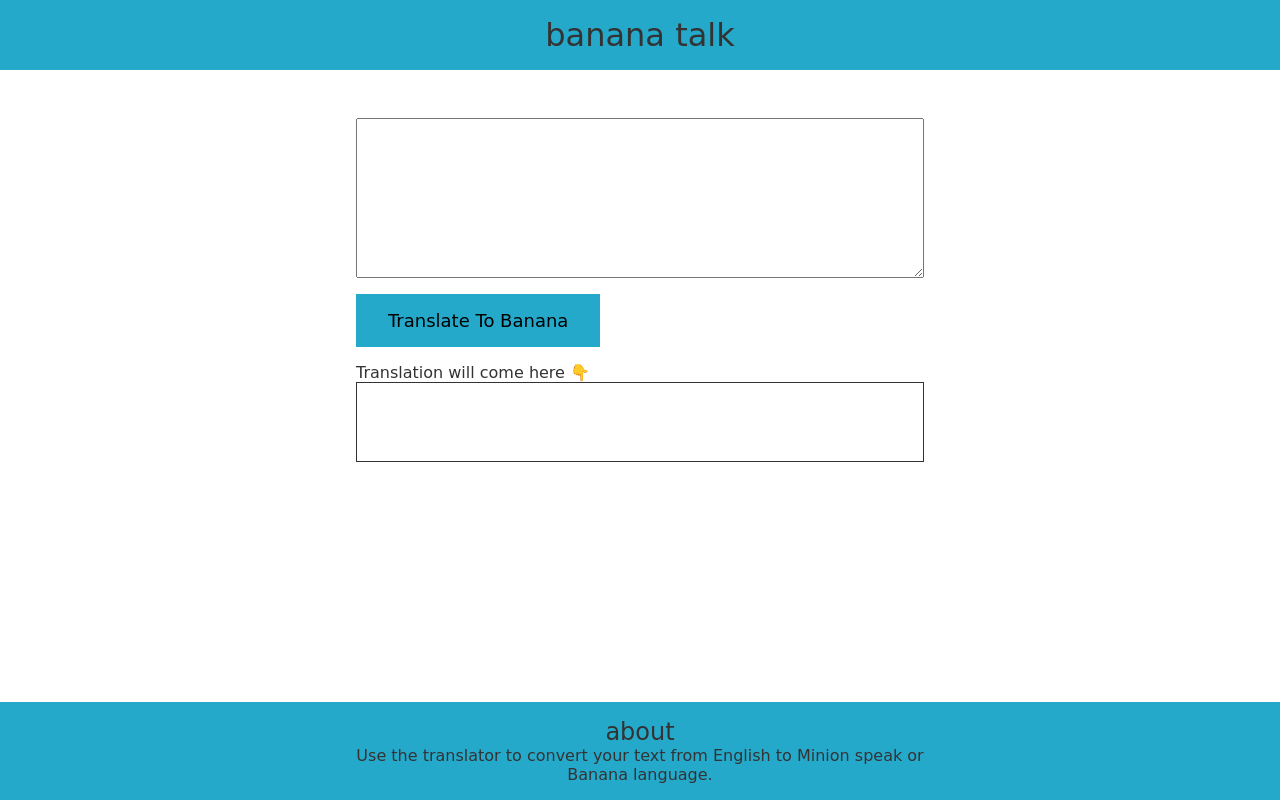
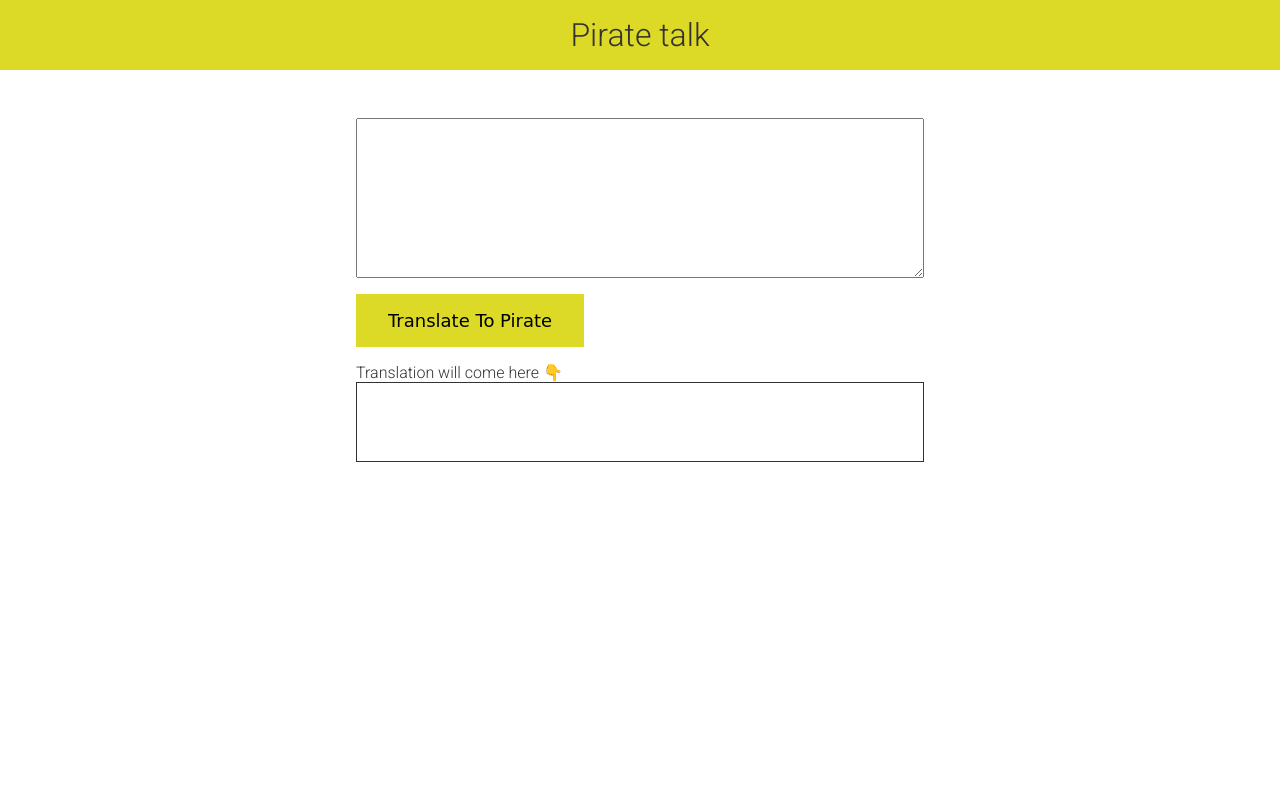
Before and after one commit to rahulcs754/pirate-translator, a plain HTML site: page index.html in a window 1280 px wide. Drawn offline with Linux system fonts and the light colour scheme.

Commit message:
docs: set pirate url

```diff
--- a/index.html
+++ b/index.html
@@ -4,14 +4,14 @@
     <meta charset="UTF-8">
     <meta http-equiv="X-UA-Compatible" content="IE=edge">
     <meta name="viewport" content="width=device-width, initial-scale=1.0">
-    <title>Banana Speak</title>
+    <title>Pirate Speak</title>
     <link rel="stylesheet" href="style.css">
 </head>
 <body>
 
     <nav >
         <div style="font-size: 2rem; padding: 1rem;">
-            banana talk
+            Pirate talk
         </div>
     </nav>
 
@@ -19,17 +19,14 @@
 
         <textarea id="inputText" ></textarea>
 
-        <button id="tranButton">Translate To Banana</button>
+        <button id="tranButton">Translate To Pirate</button>
         <div>Translation will come here 👇</div>
 
         <div id="translate-output" style="padding: 1rem; font-size: large;" >
         </div>
 
     </main>
-    <footer>
-        <div style="font-size: x-large;">about</div>
-        <p>Use the translator to convert your text from English to Minion speak or Banana language.</p>
-    </footer>
+
 
     <script src="script.js"></script>
 </body>
--- a/script.js
+++ b/script.js
@@ -1,5 +1,5 @@
 const  tranButton = document.querySelector('#tranButton');
-const url = "https://api.funtranslations.com/translate/minion.json";
+const url = "https://api.funtranslations.com/translate/pirate.json";
 
 function textTranslation(){
     const inputText = document.querySelector('#inputText').value;
--- a/style.css
+++ b/style.css
@@ -5,14 +5,14 @@
 }
 
 :root {
-    --primary: hsl(192, 69%, 47%);
+    --primary: hsl(59, 73%, 51%);
     --black: #333333;
     --width-break:600px
 }
 
 body {
     margin: 0;
-    font-family: 'Kalam', cursive;
+    font-family: 'Roboto', sans-serif;
     color: #333333;
 }
 
@@ -55,17 +55,3 @@ button {
     overflow:scroll;
     border: 1px solid var(--black);
 }
-
-footer {
-    position: fixed;
-    bottom: 0;
-    width: 100%;
-    padding: 1rem;
-    background-color: var(--primary);
-    text-align: center;
-}
-
-footer p {
-    max-width: var(--width-break);
-    margin: auto;
-}
```
